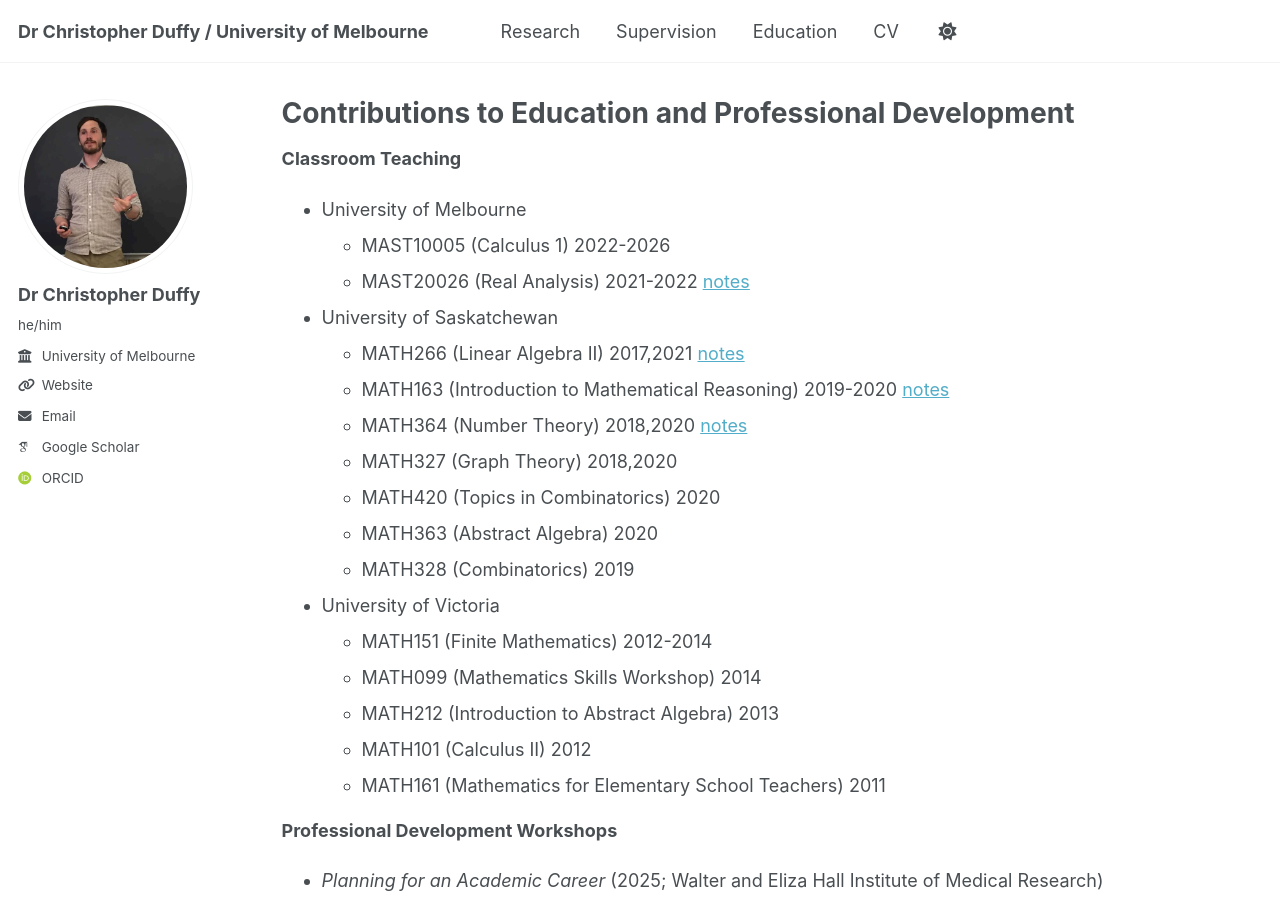
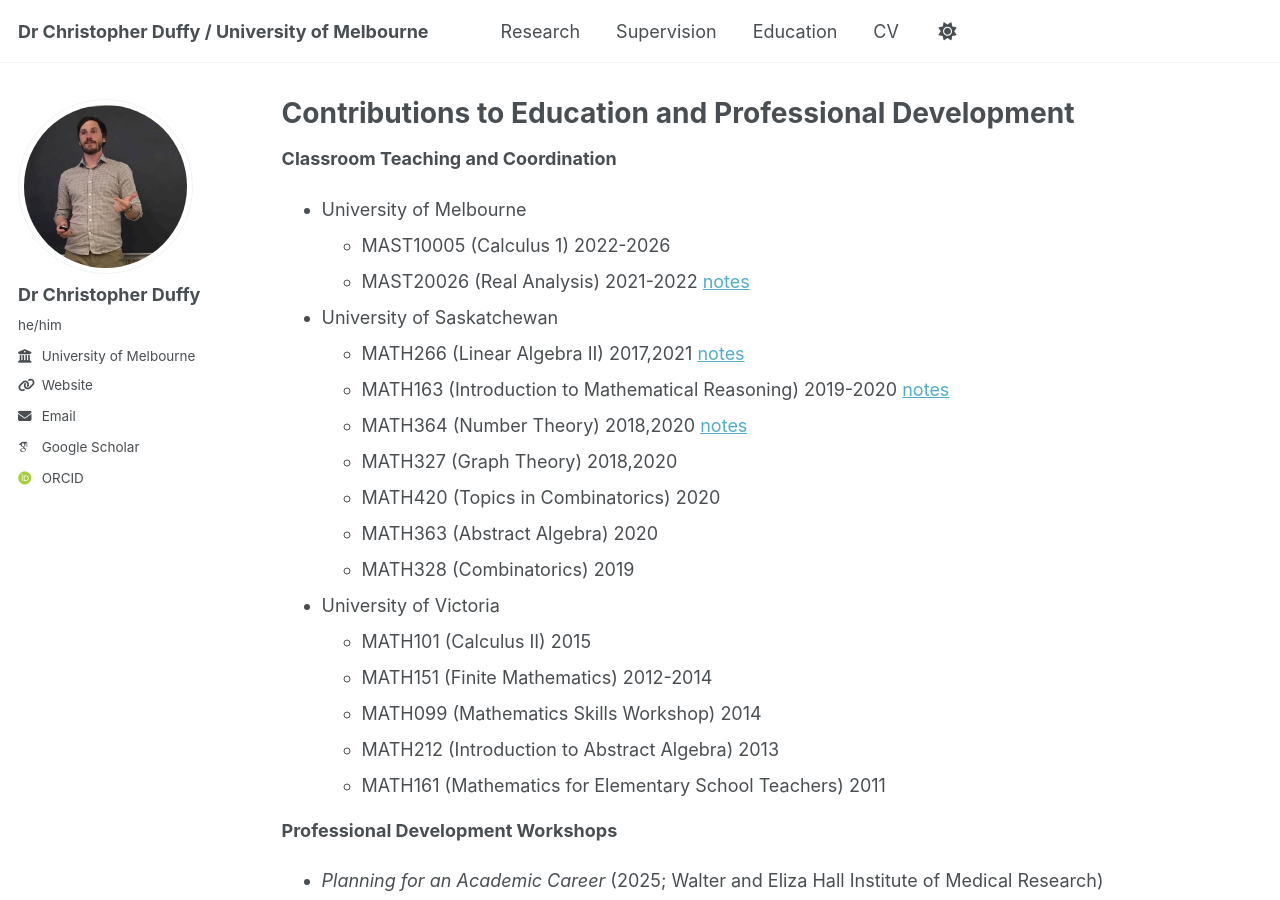
Before and after one commit to duffyinVictoria/duffyinVictoria.github.io, a Jekyll site: the page built from _pages/edlist.md, in a window 1280 px wide and 900 px high. Built offline with Jekyll 4.4.1, drawn with Linux system fonts in a browser that asks for light colours; some web fonts are replaced; a script bundle is joined from its source files by our own code; library files that are not in the unit come from our copies.

Commit message:
Update edlist.md

```diff
--- a/_pages/edlist.md
+++ b/_pages/edlist.md
@@ -6,7 +6,7 @@ author_profile: true
 ---
 
 
-**Classroom Teaching**
+**Classroom Teaching and Coordination**
 * University of Melbourne
   * MAST10005 (Calculus 1) 2022-2026
   * MAST20026 (Real Analysis) 2021-2022 [notes](/RealAnalysisNotes.pdf)
@@ -19,10 +19,10 @@ author_profile: true
   * MATH363 (Abstract Algebra) 2020
   * MATH328 (Combinatorics) 2019
  * University of Victoria
+   * MATH101 (Calculus II) 2015
    * MATH151 (Finite Mathematics) 2012-2014
    * MATH099 (Mathematics Skills Workshop) 2014
    * MATH212 (Introduction to Abstract Algebra) 2013
-   * MATH101 (Calculus II) 2012
    * MATH161 (Mathematics for Elementary School Teachers) 2011
 
 **Professional Development Workshops**
```
